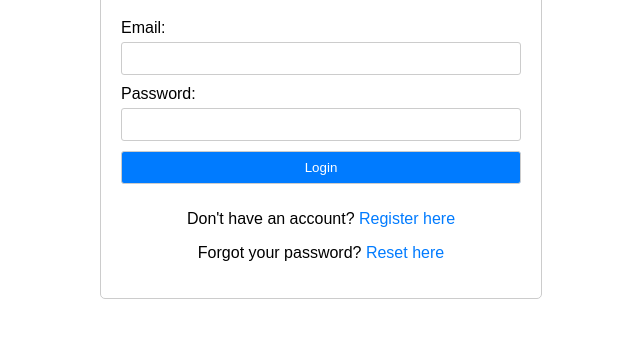
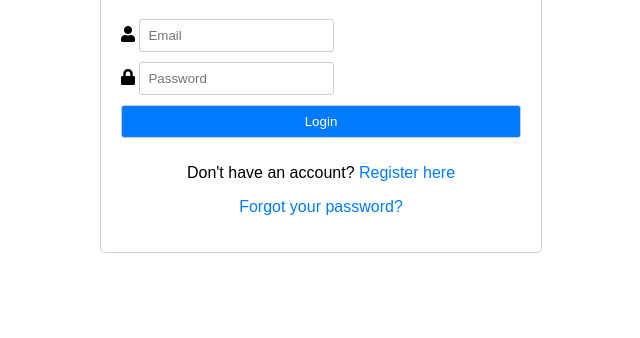
Before and after one commit to sohail262/Lost-and-Found-Portal, a plain HTML site: page index.html in a window 1280 px wide. Shown: the part 182-520 px from the top of the page, without its empty margins (319-959 px from the left). Drawn offline with Linux system fonts and the light colour scheme; files that its build step writes are made by us from their sources.

Commit message:
changed ui

```diff
--- a/index.html
+++ b/index.html
@@ -4,24 +4,30 @@
   <meta charset="UTF-8">
   <meta name="viewport" content="width=device-width, initial-scale=1.0">
   <title>Login</title>
-  <link rel="stylesheet" href="styles_login_register.css">
+  <link rel="stylesheet" href="css/styles_login_register.css">
+  <link rel="stylesheet" href="https://cdnjs.cloudflare.com/ajax/libs/font-awesome/5.15.3/css/all.min.css" integrity="sha512-iBBXm2KWU2lnWVZxxAaRmXMya2wwwvjk94gMU6EfeCLMZXl2+IoK9XUcHXHw5I/cHPM+aSQ3wfmca4qvR8swUg==" crossorigin="anonymous" referrerpolicy="no-referrer" />
 </head>
 <body>
   <div class="container">
-    <h1>Login</h1>
-    <form id="login-form">
-      <label for="email">Email:</label>
-      <input type="email" id="email" name="email" required>
-      <label for="password">Password:</label>
-      <input type="password" id="password" name="password" required>
-      <button type="submit">Login</button>
-    </form>
-    <p>Don't have an account? <a href="register.html">Register here</a></p>
-    <p>Forgot your password? <a href="#" id="forgot-password">Reset here</a></p>
+    <div class="form-container">
+      <h1>Login</h1>
+      <form id="login-form">
+        <div class="input-group">
+          <i class="fas fa-user"></i>
+          <input type="email" id="email" name="email" placeholder="Email" required>
+        </div>
+        <div class="input-group">
+          <i class="fas fa-lock"></i>
+          <input type="password" id="password" name="password" placeholder="Password" required>
+        </div>
+        <button type="submit">Login</button>
+      </form>
+      <p>Don't have an account? <a href="register.html">Register here</a></p>
+      <p><a href="#" id="forgot-password">Forgot your password?</a></p>
+    </div>
   </div>
-
   <script src="https://www.gstatic.com/firebasejs/7.14.1/firebase-app.js"></script>
   <script src="https://www.gstatic.com/firebasejs/7.14.1/firebase-auth.js"></script>
-  <script src="login.js"></script>
+  <script src="js/login.js"></script>
 </body>
 </html>
```
